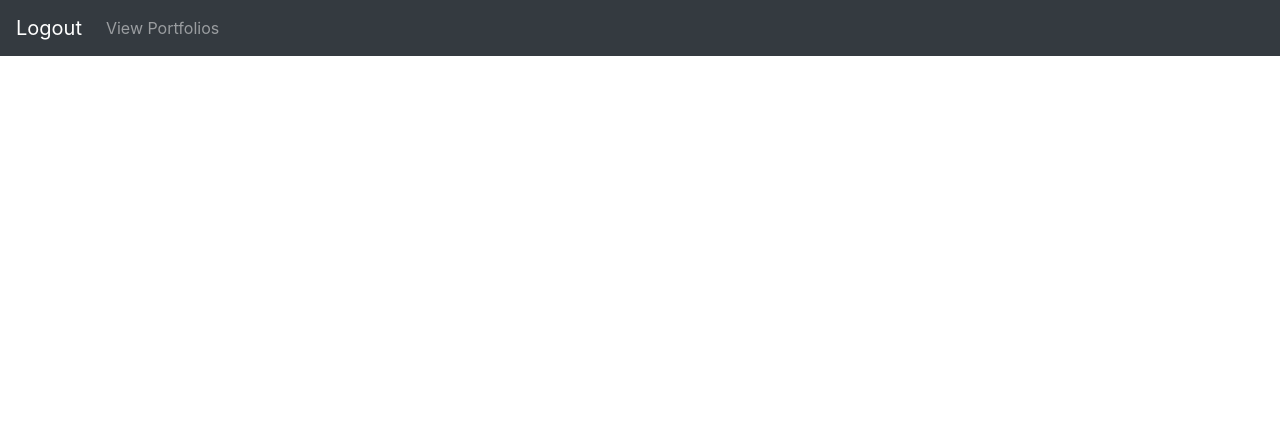
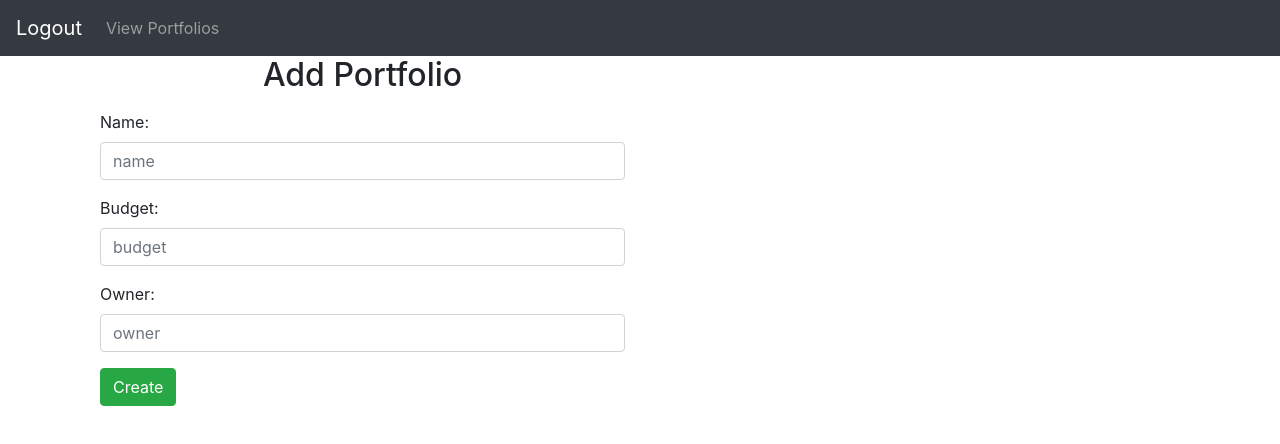
Before and after one commit to HondaHuang/Management_Portfolio_Client, an Angular app: page /createportfolio in a window 1280 px wide. Before the commit this address led to /. Shown: the top 444 px of the page. Built offline with nearby package versions, Linux system fonts and the light colour scheme.

Commit message:
Adds edit functionality to portfolio and project

```diff
--- a/src/app/app.module.ts
+++ b/src/app/app.module.ts
@@ -12,12 +12,14 @@ import { PortfolioService } from './shared_service/portfolio.service';
 import { ListMoreComponent } from './components/list-more/list-more.component';
 import { CreateClientpocComponent } from './components/create-clientpoc/create-clientpoc.component';
 import { CreateProjectComponent } from './components/create-project/create-project.component';
+import { EditPortfolioComponent } from './edit-portfolio/edit-portfolio.component';
 
 const appRoutes:Routes = [
   {path:'', component:ListPortfolioComponent},
   {path:'project', component:ListProjectComponent},
   {path:'more', component:ListMoreComponent},
   {path:'createproject', component:CreateProjectComponent},
+  {path:'createportfolio', component:EditPortfolioComponent},
   {path:'createclientpoc', component:CreateClientpocComponent}
 ]
 
@@ -29,7 +31,8 @@ const appRoutes:Routes = [
     ListProjectComponent,
     ListMoreComponent,
     CreateClientpocComponent,
-    CreateProjectComponent
+    CreateProjectComponent,
+    EditPortfolioComponent
   ],
   imports: [
     BrowserModule,
--- a/src/app/components/list-portfolio/list-portfolio.component.html
+++ b/src/app/components/list-portfolio/list-portfolio.component.html
@@ -20,12 +20,12 @@
         <td>{{portfolio.owner}}</td>
         <td>{{portfolio.projects}}</td>
         <td>
-          <button class="btn btn-danger" (click)="deleteproject(project)">Delete</button>&nbsp; &nbsp;
-          <button class="btn btn-primary" (click)="updateproject(project)">Edit</button>&nbsp; &nbsp;
+          <button class="btn btn-danger" (click)="deletePortfolio(portfolio)">Delete</button>&nbsp; &nbsp;
+          <button class="btn btn-primary" (click)="updatePortfolio(portfolio)">Edit</button>&nbsp; &nbsp;
           <button class="btn btn-success" (click)="viewProject(portfolio)">View Project(s)</button>
         </td>
       </tr>
     </tbody>
   </table>
-  <td><button class="btn btn-primary" (click)="createportfolio()">New Portfolio</button></td>
+  <td><button class="btn btn-primary" (click)="createPortfolio()">New Portfolio</button></td>
 </div>
--- a/src/app/components/list-portfolio/list-portfolio.component.ts
+++ b/src/app/components/list-portfolio/list-portfolio.component.ts
@@ -2,7 +2,7 @@ import { Component, OnInit } from '@angular/core';
 import { PortfolioService } from 'src/app/shared_service/portfolio.service';
 import { Router } from '@angular/router';
 import { Portfolio } from 'src/app/classes/portfolio';
-import {FormBuilder, FormGroup, Validators} from "@angular/forms";
+import {FormGroup, Validators} from "@angular/forms";
 
 @Component({
   selector: 'app-list-portfolio',
@@ -15,7 +15,7 @@ addPortfolioForm: FormGroup;
 
   public portfolios:Portfolio[];
 
-  constructor(private formBuilder: FormBuilder, private _service:PortfolioService, private _router:Router) { }
+  constructor(private _service:PortfolioService, private _router:Router) { }
 
   ngOnInit() {
     this._service.getPortfolios().subscribe((res:any[])=> {
@@ -29,4 +29,24 @@ addPortfolioForm: FormGroup;
     this._router.navigate(['/project']);
   }
 
+  createPortfolio(){
+    let portfolio = new Portfolio();
+    this._service.setter(portfolio);
+    this._router.navigate(['createportfolio']);
+  }
+
+  updatePortfolio(portfolio){
+    this._service.setter(portfolio);
+    this._router.navigate(['createportfolio']);
+  }
+
+  deletePortfolio(portfolio) {
+    this._service.deletePortfolio(portfolio.id)
+      .subscribe((data)=> {
+        this.portfolios.splice(this.portfolios.indexOf(portfolio),1);
+    }, (error)=> {
+      console.log(error);
+    });
+  }
+
 }
--- a/src/app/components/list-project/list-project.component.html
+++ b/src/app/components/list-project/list-project.component.html
@@ -22,7 +22,7 @@
           <td>{{project.duration}}</td>
           <td>{{project.status}}</td>
           <td>
-            <button class="btn btn-danger" (click)="deleteproject(project)">Delete</button>&nbsp; &nbsp;
+            <button class="btn btn-danger" (click)="deleteProject(project)">Delete</button>&nbsp; &nbsp;
             <button class="btn btn-primary" (click)="updateproject(project)">Edit</button>&nbsp; &nbsp;
             <button class="btn btn-success" (click)="viewMore(project)">View More</button>
           </td>
--- a/src/app/components/list-project/list-project.component.ts
+++ b/src/app/components/list-project/list-project.component.ts
@@ -34,4 +34,13 @@ export class ListProjectComponent implements OnInit {
     this._router.navigate(['/createproject'])
   }
 
+  deleteProject(project) {
+    this._service.deleteProject(project.id)
+    .subscribe((data)=> {
+      this.projects.splice(this.projects.indexOf(project),1);
+  }, (error)=> {
+    console.log(error);
+    });
+  }
+
 }
--- /dev/null
+++ b/src/app/edit-portfolio/edit-portfolio.component.html
@@ -0,0 +1,26 @@
+<div class="col-md-6 user-container">
+  <h2 class="text-center">Add Portfolio</h2>
+  <form [formGroup]="addPortfolioForm" (ngSubmit)="onSubmit()">
+
+      <div class="form-group">
+          <input type="hidden" formControlName="id" placeholder="id" name="id" class="form-control" id="id" [(ngModel)]="portfolio.id">
+
+        </div>
+    <div class="form-group">
+        <label for="name">Name:</label>
+        <input type="text" formControlName="name" placeholder="name" name="name" class="form-control" id="name" [(ngModel)]="portfolio.name">
+      </div>
+
+      <div class="form-group">
+          <label for="budget">Budget:</label>
+          <input type="number" formControlName="budget" placeholder="budget" name="budget" class="form-control" id="budget" [(ngModel)]="portfolio.budget">
+        </div>
+
+    <div class="form-group">
+      <label for="owner">Owner:</label>
+      <input type="text" formControlName="owner" placeholder="owner" name="owner" class="form-control" id="owner" [(ngModel)]="portfolio.owner">
+    </div>
+    <button class="btn btn-success">Create</button>
+  </form>
+  <br><br>
+ </div>
--- /dev/null
+++ b/src/app/edit-portfolio/edit-portfolio.component.ts
@@ -0,0 +1,44 @@
+import { Component, OnInit } from '@angular/core';
+import { Portfolio } from '../classes/portfolio';
+import { FormBuilder, FormGroup, Validators } from "@angular/forms";
+import { PortfolioService } from '../shared_service/portfolio.service';
+import { Router } from '@angular/router';
+
+@Component({
+  selector: 'app-edit-portfolio',
+  templateUrl: './edit-portfolio.component.html',
+  styleUrls: ['./edit-portfolio.component.css']
+})
+export class EditPortfolioComponent implements OnInit {
+
+  public portfolio: Portfolio;
+
+  constructor(private formBuilder: FormBuilder, private _service: PortfolioService, private _router: Router) { }
+
+  addPortfolioForm: FormGroup;
+
+  ngOnInit() {
+    this.portfolio = this._service.getter();
+    this.addPortfolioForm = this.formBuilder.group({
+      id: [],
+      name: ['', Validators.required],
+      budget: ['', Validators.required],
+      owner: ['', Validators.required]
+    });
+  }
+
+  onSubmit() {
+    if (this.portfolio.id == undefined) {
+      this._service.createPortfolio(this.portfolio).subscribe(data => {
+        this._router.navigate(['/']);
+      }, (error) => {
+        console.log(error);
+      });
+    } else {
+      this._service.updatePortfolio(this.portfolio).subscribe(data => {
+        this._router.navigate(['/']);
+      });
+    }
+  }
+
+}
--- a/src/app/shared_service/portfolio.service.ts
+++ b/src/app/shared_service/portfolio.service.ts
@@ -23,16 +23,32 @@ export class PortfolioService {
     return this._http.get(this.baseUrl + '/portfolios', options)
   }
 
-  createProject(portfolio: Portfolio, project: Project) {
-    console.log(portfolio.id)
-    console.log(portfolio.owner)
-    console.log(portfolio.projects)
-    console.log("~~~~~~~~~~~~")
-    console.log(project)
-    portfolio.projects.push(project);
-    return this._http.put(this.baseUrl + '/portfolioproject', JSON.stringify(portfolio), options)
+  createPortfolio(portfolio: Portfolio) {
+    console.log(portfolio);
+    return this._http.post(this.baseUrl + '/portfolio', JSON.stringify(portfolio), options);
   }
 
+  createProject(portfolio: Portfolio, project: Project) {
+    // console.log(portfolio.id)
+    // console.log(portfolio.owner)
+    // console.log(portfolio.projects)
+    // console.log("~~~~~~~~~~~~")
+    // console.log(project)
+    portfolio.projects.push(project);
+    return this._http.put(this.baseUrl + '/portfolioproject', JSON.stringify(portfolio), options);
+  }
+
+  updatePortfolio(portfolio: Portfolio){
+    return this._http.put(this.baseUrl + '/portfolio', JSON.stringify(portfolio), options);
+  }
+
+  deletePortfolio(id:Number) {
+    return this._http.delete(this.baseUrl+'/portfolio/'+id,options);
+  }
+
+  deleteProject(id:Number) {
+    return this._http.delete(this.baseUrl+'/project/'+id,options);
+  }
 
   setter(portfolio: Portfolio) {
     this.portfolio = portfolio;
```
Also changed, not shown: src/app/edit-portfolio/edit-portfolio.component.css (added), 1 other file (tests, documents, lock files or other folders).
